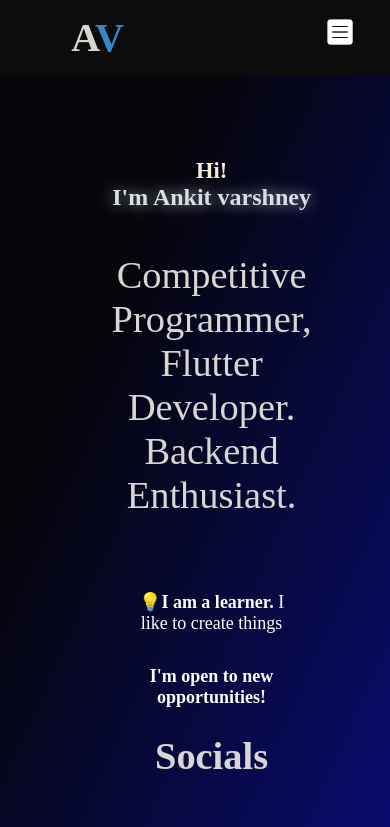
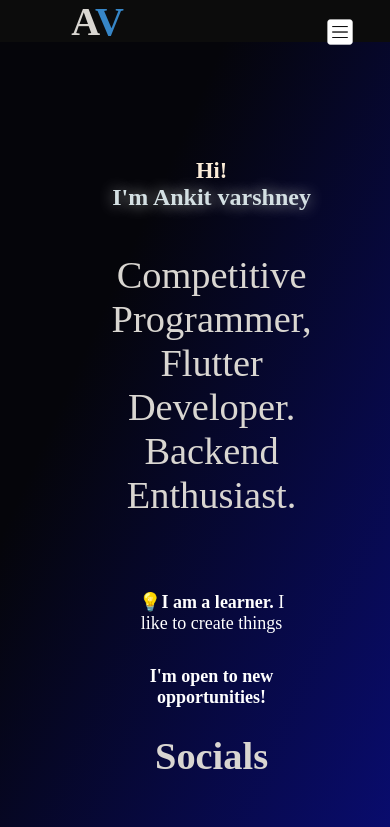
Before and after one commit to AVtheking/Portfolio, a plain HTML site: page index.htm in a window 390 px wide. Shown: the top 827 px of the page. Drawn offline with nearby package versions, Linux system fonts and the light colour scheme.

```diff
--- a/css/style.css
+++ b/css/style.css
@@ -93,7 +93,7 @@
 
 @media only screen and (max-width : 600px){
     .navbar{
-        height: 9vh;
+        height: 5vh;
     }
     ul{
         position: fixed;
```
